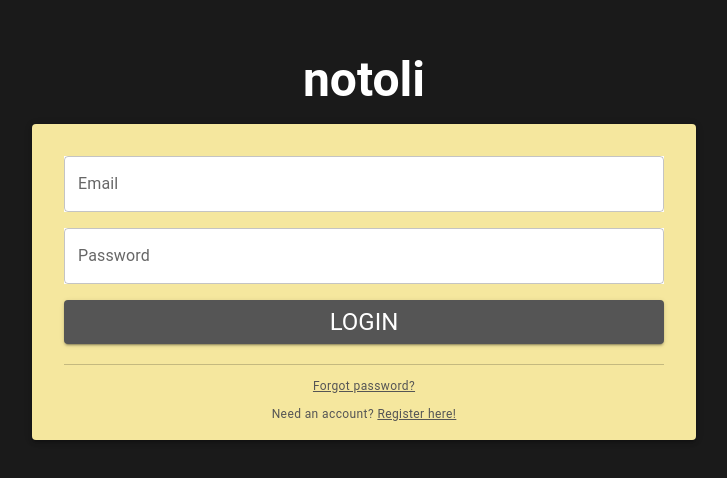
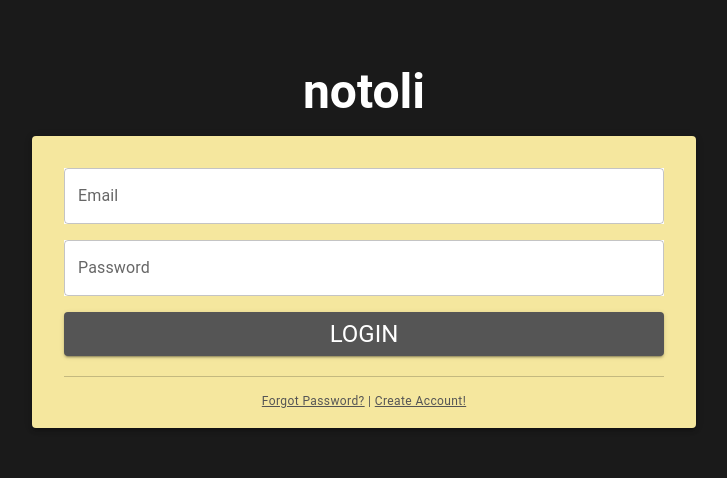
Before and after one commit to VanillaIceCube/Notoli, a React (Create React App) app in the folder frontend/: page /login in a window 1280 px wide. Shown: the part 138-616 px from the top of the page, without its empty margins (276-1003 px from the left). Built offline with nearby package versions, Linux system fonts and the light colour scheme; no server answers.

Commit message:
option 02

```diff
--- a/frontend/src/pages/authentication/Login.js
+++ b/frontend/src/pages/authentication/Login.js
@@ -146,34 +146,30 @@ export default function Login({ showSnackbar }) {
               mt: 0.5,
               pt: 1.5,
               borderTop: '1px solid rgba(0,0,0,0.2)',
-              display: 'flex',
-              flexDirection: 'column',
-              alignItems: 'center',
-              gap: 1,
+              textAlign: 'center',
             }}
           >
             <Typography
               variant="caption"
               sx={{
                 color: 'var(--secondary-color)',
-                textDecoration: 'underline',
-                cursor: 'pointer',
+                width: '100%',
               }}
-              onClick={() => navigate('/forgot-password')}
             >
-              Forgot password?
-            </Typography>
-            <Typography
-              variant="caption"
-              sx={{ color: 'var(--secondary-color)', textAlign: 'center', width: '100%' }}
-            >
-              Need an account?{' '}
+              <Box
+                component="span"
+                sx={{ textDecoration: 'underline', cursor: 'pointer' }}
+                onClick={() => navigate('/forgot-password')}
+              >
+                Forgot Password?
+              </Box>
+              {' | '}
               <Box
                 component="span"
                 sx={{ textDecoration: 'underline', cursor: 'pointer' }}
                 onClick={() => navigate('/register')}
               >
-                Register here!
+                Create Account!
               </Box>
             </Typography>
           </Box>
```
